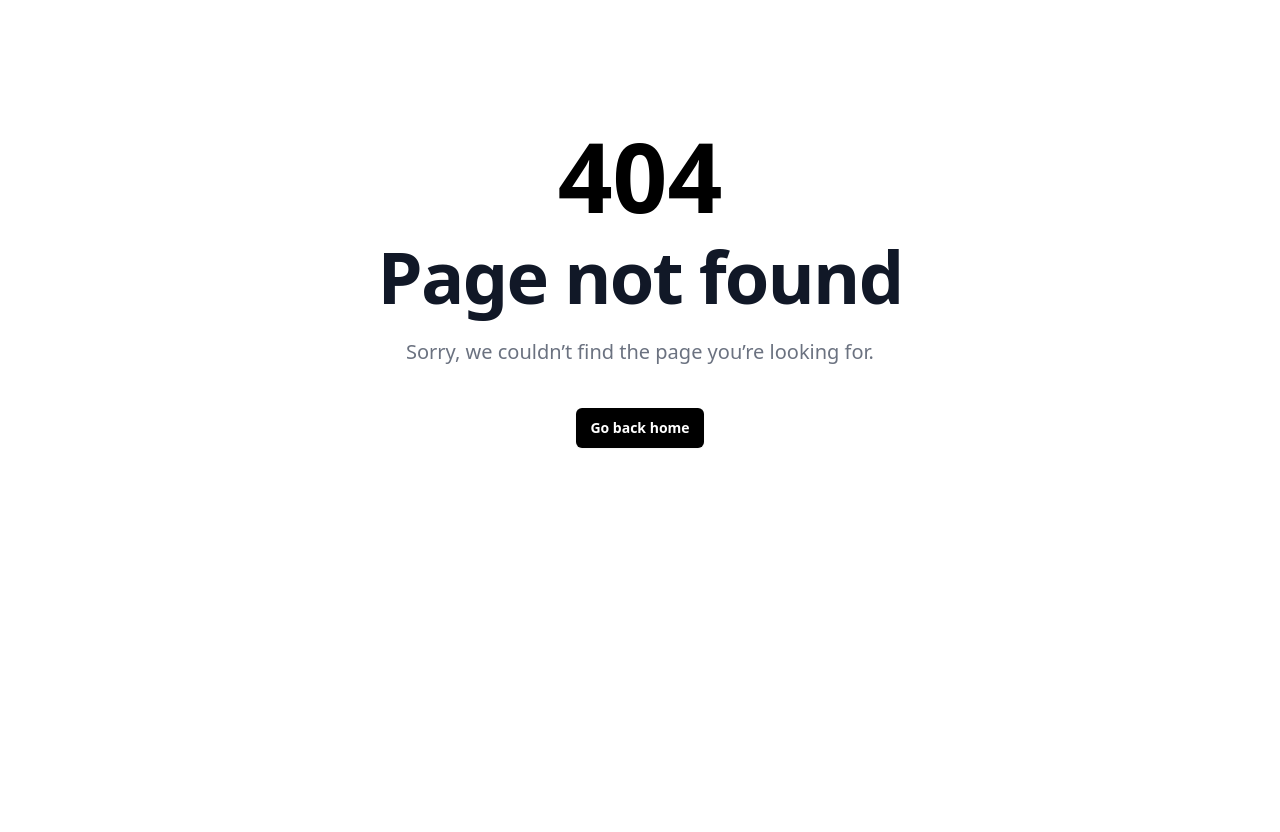
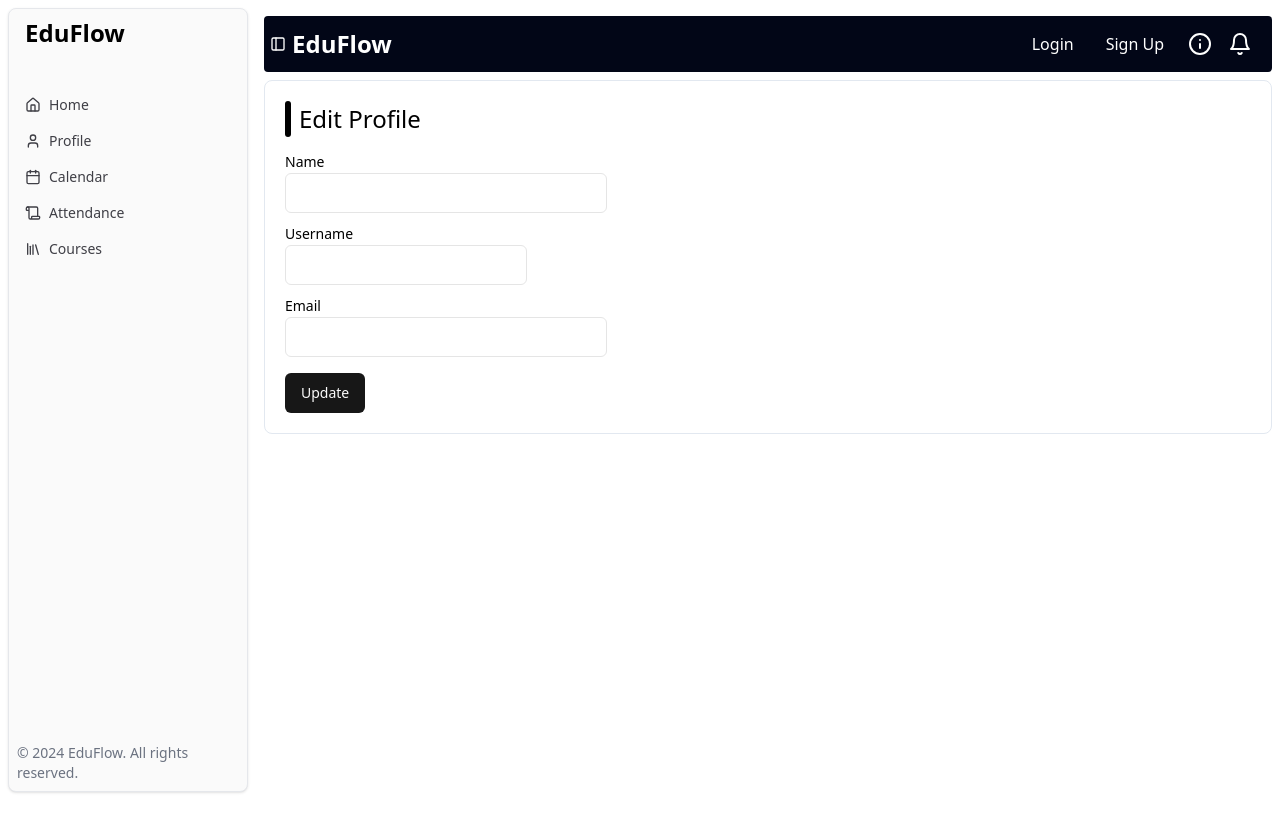
Before and after one commit to Darker98/EduFlow, a React (Vite) app in the folder client/: page /edit-profile in a window 1280 px wide. Before the commit this address had no page. Shown: the top 832 px of the page. Before the commit the page ends 800 px from the top, so only its background shows below. Built offline with nearby package versions, Linux system fonts and the light colour scheme.

Commit message:
Added edit-profile page

```diff
--- a/client/src/App.jsx
+++ b/client/src/App.jsx
@@ -3,6 +3,7 @@ import HomePage from './pages/HomePage'
 import Login from './pages/Login'
 import SignUp from './pages/Signup'
 import ProfilePage from './pages/ProfilePage'
+import EditProfilePage from './pages/EditProfilePage'
 import NotFound from './pages/NotFound'
 import {Routes, Route} from 'react-router-dom'
 
@@ -13,6 +14,7 @@ const App = () => {
     <Routes>
       <Route path='/' element={<HomePage />} />
       <Route path='/profile' element={<ProfilePage />} />
+      <Route path='/edit-profile' element={<EditProfilePage />} />
       <Route path='/login' element={<Login />} />
       <Route path='/signup' element={<SignUp />} />
       <Route path='/*' element={<NotFound />} />
--- /dev/null
+++ b/client/src/components/EditProfileForm.jsx
@@ -0,0 +1,32 @@
+import { Input } from "@/components/ui/input";
+import { Label } from "@/components/ui/label";
+import { Button } from "@/components/ui/button";
+import { Separator } from "@/components/ui/separator";
+
+const EditProfileForm = () => {
+    return (
+        <div className="flex flex-col p-5 h-fit border rounded-lg border-slate-200 w-full">
+            <div className="flex items-center gap-2">
+                <Separator className="bg-black w-1.5 rounded-lg h-9" orientation="vertical" />
+                <h1 className="text-2xl">Edit Profile</h1>
+            </div>
+            <form className="pt-1">
+                <div className="pt-2">
+                    <Label htmlFor="name">Name</Label>
+                    <Input className="w-1/3" type="text" />
+                </div>
+                <div className="pt-2">
+                    <Label htmlFor="name">Username</Label>
+                    <Input className="w-1/4" type="text" />
+                </div>
+                <div className="pt-2">
+                    <Label htmlFor="name">Email</Label>
+                    <Input className="w-1/3" type="email" />
+                </div>
+                <Button className="mt-4">Update</Button>
+            </form>
+        </div>
+    );
+}
+
+export default EditProfileForm;
--- a/client/src/components/ProfileCard.jsx
+++ b/client/src/components/ProfileCard.jsx
@@ -13,7 +13,7 @@ const DetailCard = ({ title, value }) => {
 const ProfileCard = ({ fullname, username, role, email }) => {
     return (
         <div className="w-full relative flex flex-col items-center">
-            <div className="w-full relative h-2/5 rounded-lg border border-neutral-200 m-2 flex">
+            <div className="w-full relative h-full rounded-lg border border-neutral-200 m-2 flex">
                 <div className="user-div p-5 flex justify-center items-center w-1/3">
                     <CircleUser height={'13rem'} width={'13rem'} />
                 </div>
--- /dev/null
+++ b/client/src/components/ProfileSettings.jsx
@@ -0,0 +1,22 @@
+import { Button } from "@/components/ui/button";
+
+const ProfileSettings = () => {
+    return (
+        <div className="flex flex-col gap-2">
+            <div className="flex items-center justify-between p-3 w-full border border-neutral-200 rounded-lg h-16">
+                <p className="text-base">Update Profile</p>
+                <Button asChild>
+                    <a href="/edit-profile">Edit Profile</a>
+                </Button>
+            </div>
+            <div className="flex items-center justify-between p-3 w-full border border-neutral-200 rounded-lg h-16">
+                <p className="text-base">Change Password</p>
+                <Button asChild>
+                    <a href="/profile">Change</a>
+                </Button>
+            </div>
+        </div>
+    );
+};
+
+export default ProfileSettings;
--- /dev/null
+++ b/client/src/pages/EditProfilePage.jsx
@@ -0,0 +1,16 @@
+import Layout from "../components/Layout";
+import EditProfileForm from "../components/EditProfileForm";
+
+const EditProfilePage = () => {
+    return (
+        <div>
+            <Layout>
+                <div className="flex h-screen">
+                    <EditProfileForm />
+                </div>
+            </Layout>
+        </div>
+    );
+}
+
+export default EditProfilePage;
--- a/client/src/pages/ProfilePage.jsx
+++ b/client/src/pages/ProfilePage.jsx
@@ -1,13 +1,15 @@
 import Layout from "../components/Layout";
 import ProfileCard from "../components/ProfileCard";
+import ProfileSettings from "../components/ProfileSettings";
 import React from "react";
 
 const ProfilePage = () => {
     return (
         <div>
             <Layout>
-                <div className="flex h-screen">
+                <div className="flex flex-col h-screen">
                     <ProfileCard fullname="Tom Cruise" username="tomcruise_" email="tomcruise1@gmail.com" role="Insructor"/>
+                    <ProfileSettings />
                 </div>
             </Layout>
         </div>
```
